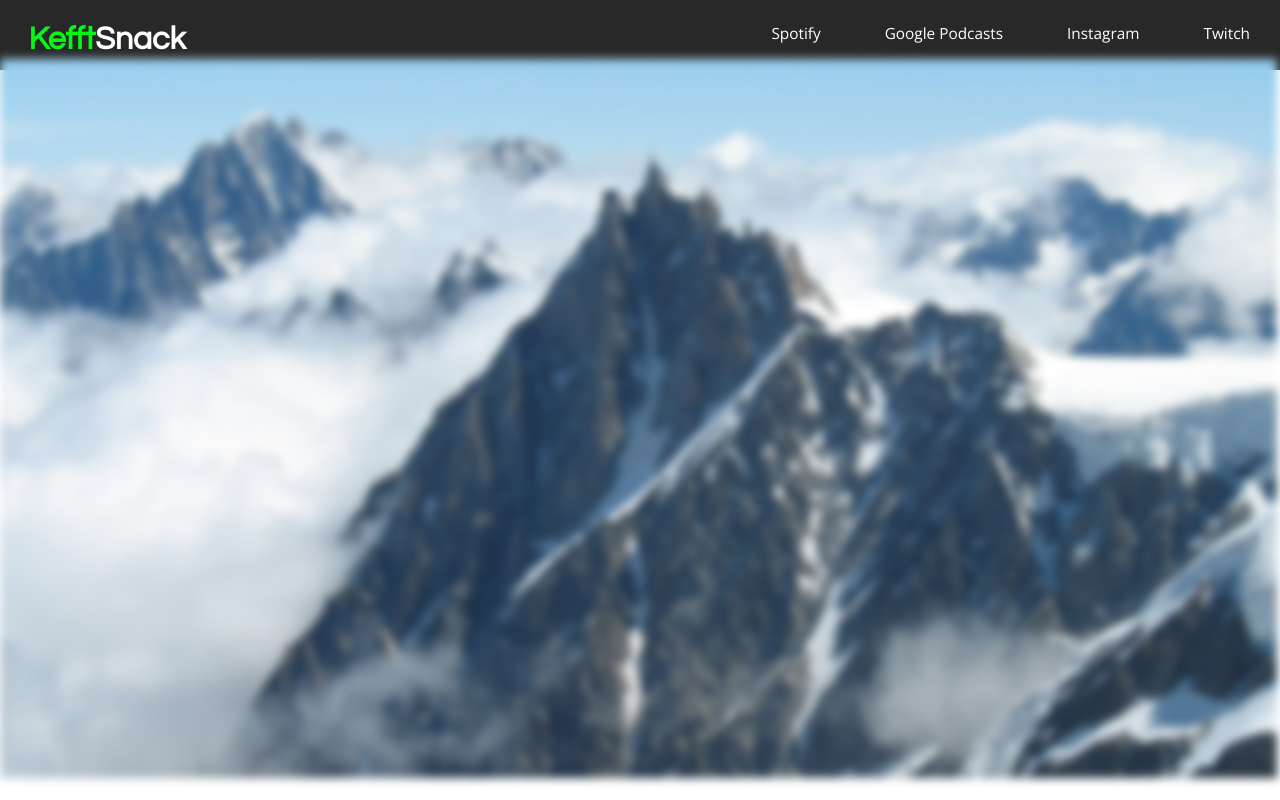
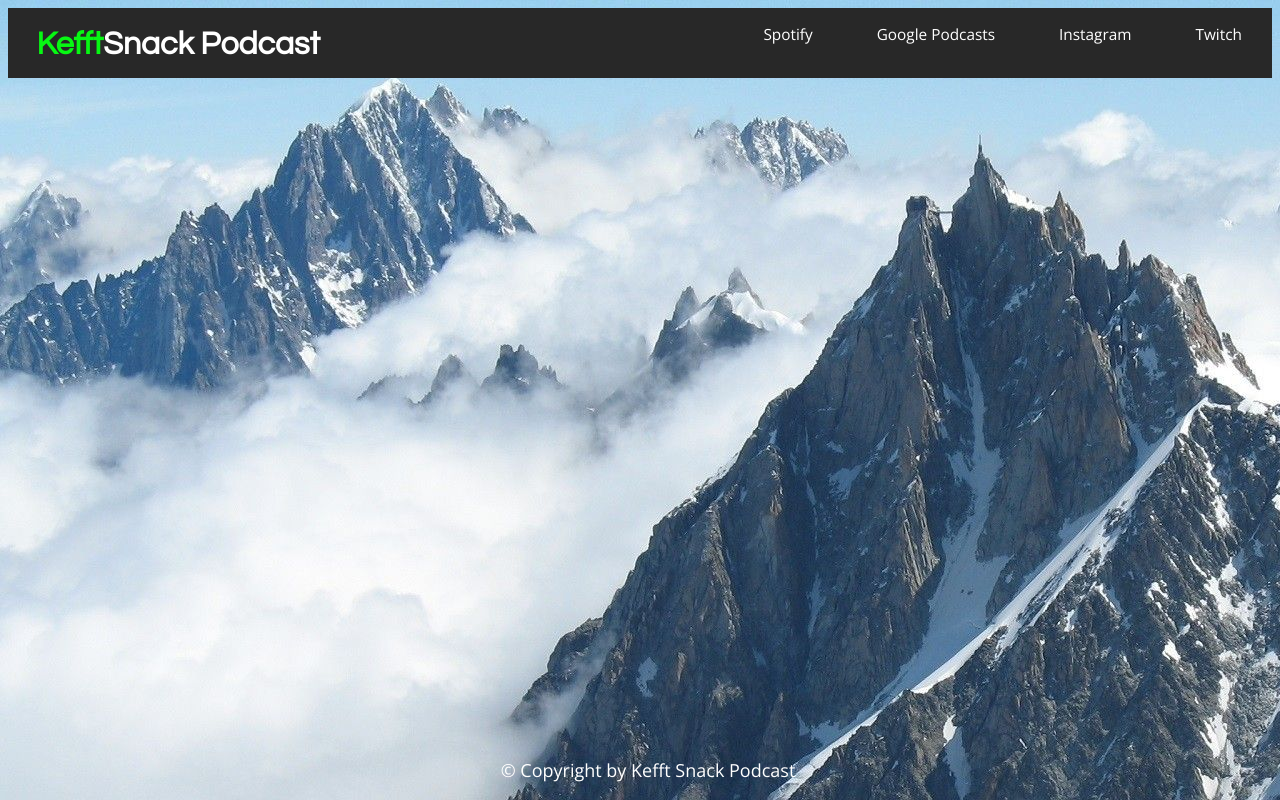
Before and after one commit to peringe99/kefftsnackHemsida, a plain HTML site: page index.html in a window 1280 px wide. Drawn offline with nearby package versions, Linux system fonts and the light colour scheme.

Commit message:
added copyright p tag

```diff
--- a/index.html
+++ b/index.html
@@ -9,7 +9,7 @@
 
 </head>
 <header>
-   <h1>Kefft<span>Snack</span></h1>
+   <h1>Kefft<span>Snack Podcast</span></h1>
    <nav>
        <ul>
            <li><a href="https://open.spotify.com/show/6era3ExS6zzE8rjWOwjCzb?si=55w1DZAMShKsu9zxE-Wyog" target="_blank">Spotify</a></li>
@@ -20,6 +20,11 @@
    </nav>
 </header>
 <body>
-    <img class="bakgrund" src="/bilder/96462.jpg">
+    <footer class="copyright">
+        <p>
+            © Copyright by Kefft Snack Podcast
+        </p>
+    </footer>
 </body>
+
 </html>
--- a/style.css
+++ b/style.css
@@ -1,8 +1,6 @@
-body,html{
-    margin: 0;
-    padding: 0;
+body{
+    background-image: url(/bilder/96462.jpg);
 }
-
 
 header{
     width: 100%;
@@ -15,7 +13,7 @@ h1{
     padding: 3px;
     float: left;
     margin-left: 2%;
-    margin-top: 20px;
+    margin-top: 17px;
     font-family: 'Questrial';
     color: rgb(7, 248, 19);
 }
@@ -27,7 +25,7 @@ span{
 ul{
     width: auto;
     float: right;
-    margin-top: 8px;
+    margin-top: 1px;
 }
 
 li{
@@ -49,7 +47,6 @@ a:hover{
 }
 
 .bakgrund{
-    margin-top: -16px;
     filter: blur(5px);
     -webkit-filter: blur(5px);
     background-position: center;
@@ -57,3 +54,12 @@ a:hover{
     background-size: cover;
     width: 99.8%;
 }
+ .copyright{
+     font-family: 'Open Sans';
+     position: fixed;
+     bottom: 0;
+     width: 100%;
+     text-align: center;
+     color: white;
+     font-size: large;
+ }
```
